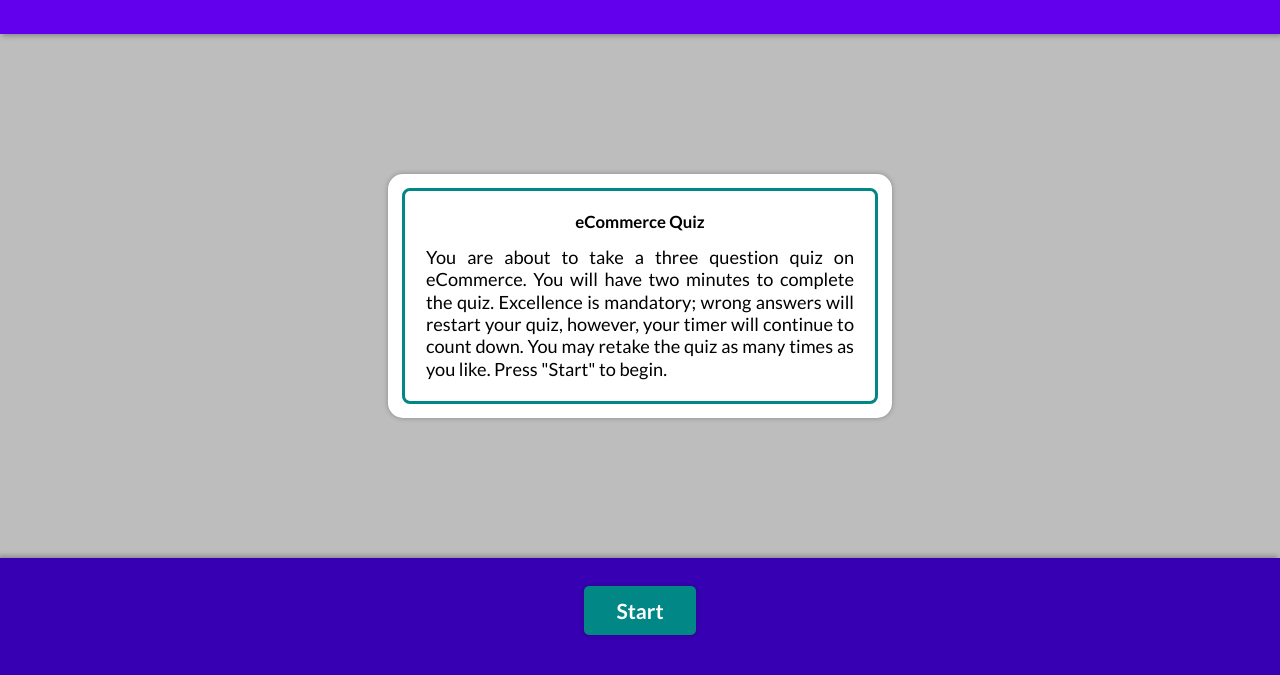
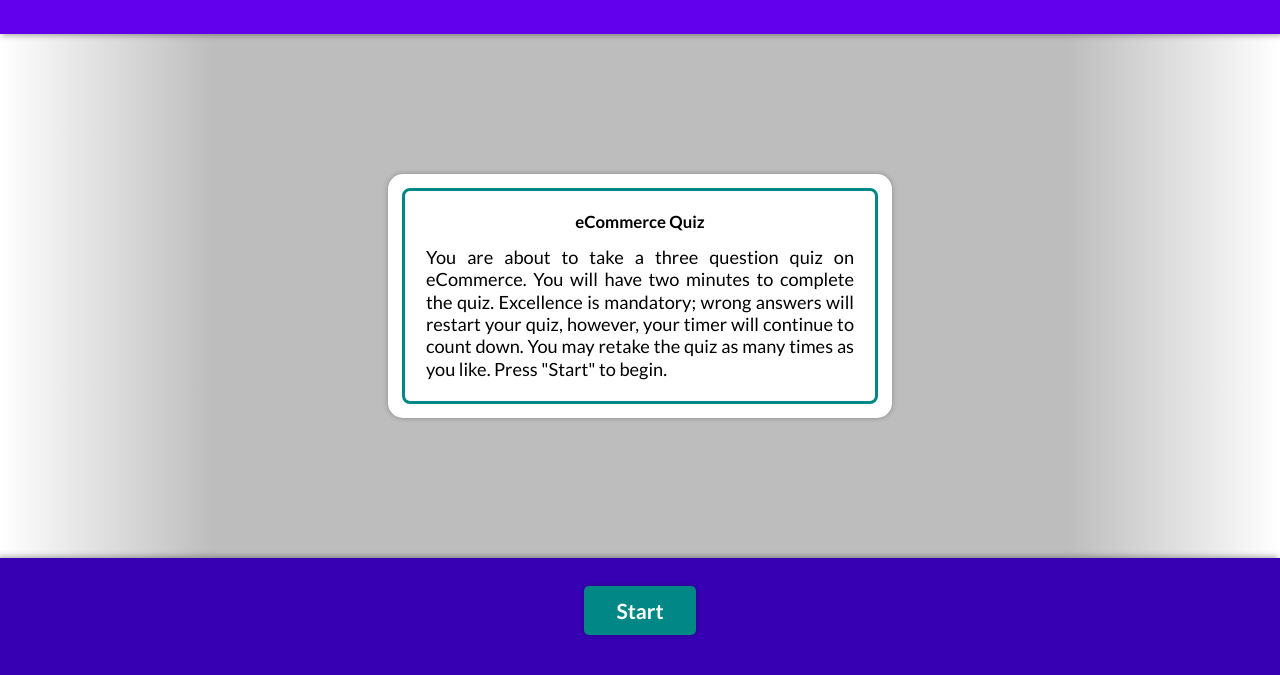
Before and after one commit to joshuachapman93/online-quiz-application---quizapalooza, a plain HTML site: page dist/index.html in a window 1280 px wide. Shown: the part 123-798 px from the top of the page. Drawn offline with Linux system fonts and the light colour scheme.

Commit message:
media query for large devices

```diff
--- a/dist/style.css
+++ b/dist/style.css
@@ -343,3 +343,10 @@ label {
     padding: clamp(2rem, 1rem + 10vw, 3rem);
   }
 }
+
+/* Extra large devices (large laptops and desktops, 1200px and up) */
+@media only screen and (min-width: 1200px) {
+  body {
+    background-image: linear-gradient(to right, #FFFFFF, #bdbdbd, #bdbdbd, #bdbdbd, #bdbdbd, #bdbdbd, #FFFFFF);
+  }
+}
```
